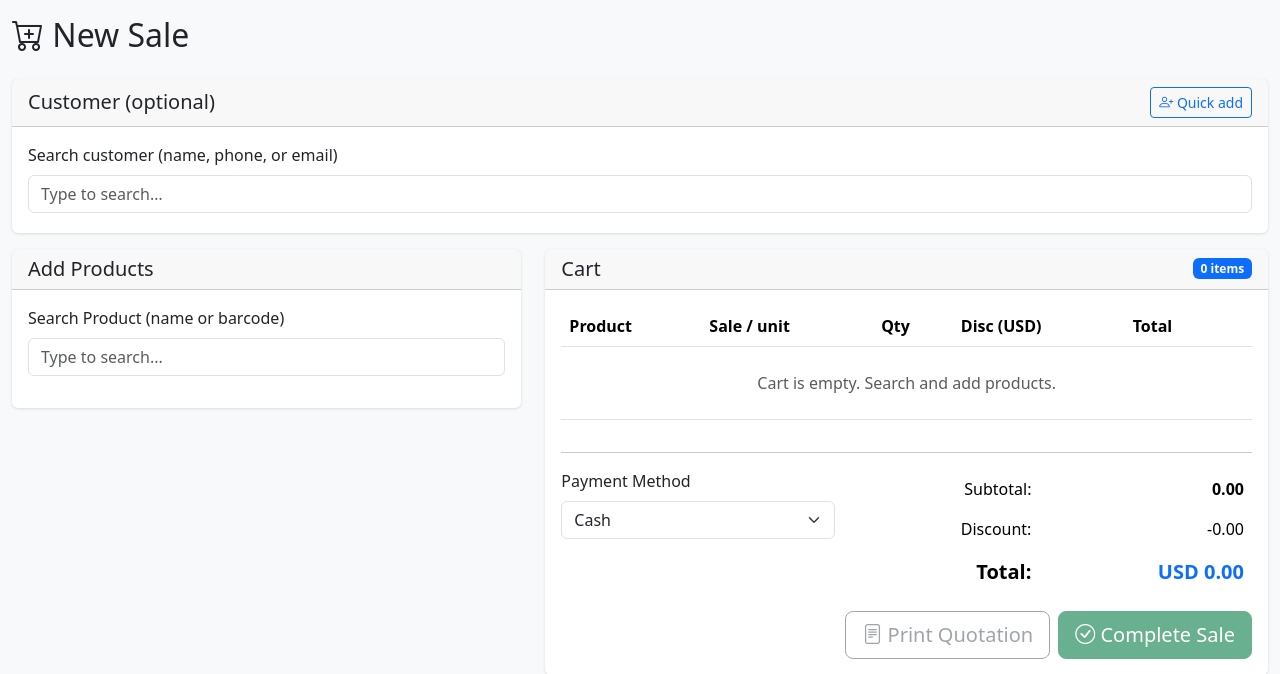
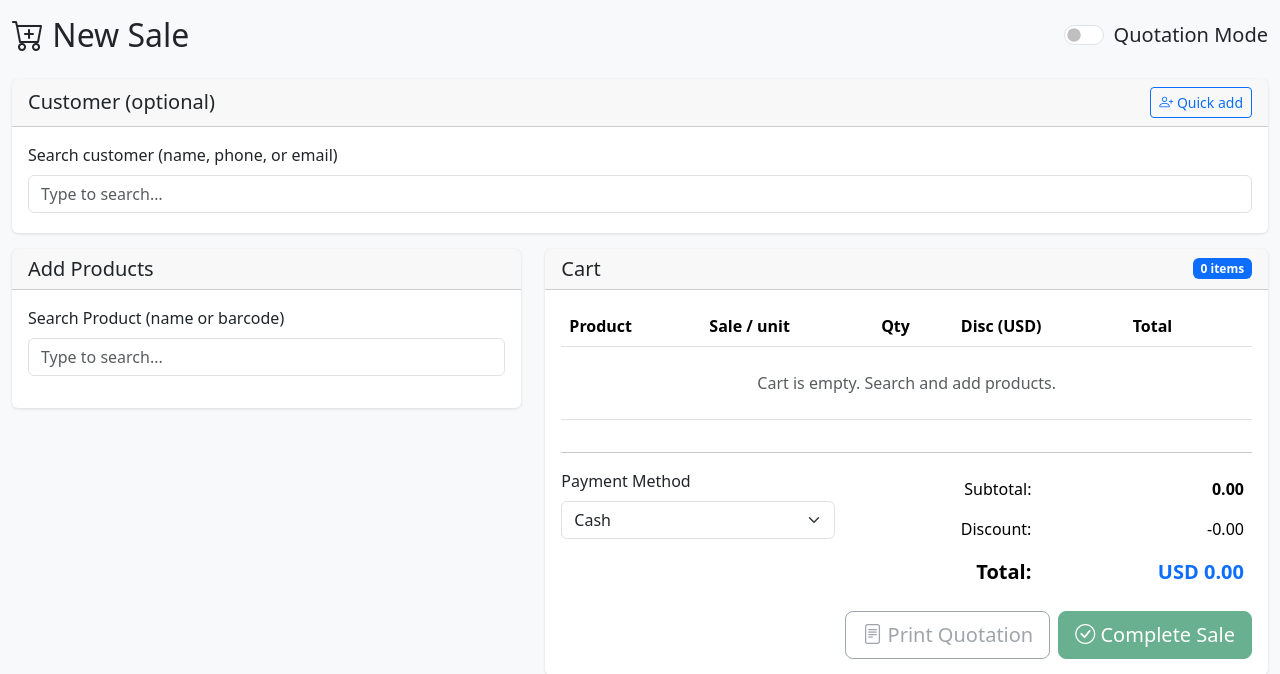
Before and after one commit to tfinity/litepos, a Flask app: page /invoices/create in a window 1280 px wide. Shown: the part 57-731 px from the top of the page. Run offline with Flask 3, Linux system fonts and the light colour scheme.

Commit message:
feat: quotation mode bypasses stock limits for out-of-stock or over-stock quotes

```diff
--- a/templates/invoice_create.html
+++ b/templates/invoice_create.html
@@ -1,7 +1,13 @@
 {% extends "base.html" %}
 {% block title %}New Sale{% endblock %}
 {% block content %}
-<h2 class="mb-4"><i class="bi bi-cart-plus"></i> New Sale</h2>
+<div class="d-flex align-items-center justify-content-between mb-4 flex-wrap gap-2">
+    <h2 class="mb-0" id="pageTitle"><i class="bi bi-cart-plus"></i> New Sale</h2>
+    <div class="form-check form-switch fs-5 mb-0">
+        <input class="form-check-input" type="checkbox" id="quotationModeToggle" onchange="onModeToggle()">
+        <label class="form-check-label" for="quotationModeToggle">Quotation Mode</label>
+    </div>
+</div>
 
 <div class="card mb-3">
     <div class="card-header d-flex justify-content-between align-items-center flex-wrap gap-2">
@@ -205,6 +211,22 @@ const CURRENCY = "{{ currency }}";
 let cart = [];
 let searchTimeout = null;
 let customerSearchTimeout = null;
+let quotationMode = false;
+
+function onModeToggle() {
+    quotationMode = document.getElementById('quotationModeToggle').checked;
+    const title = document.getElementById('pageTitle');
+    if (quotationMode) {
+        title.innerHTML = '<i class="bi bi-file-text"></i> New Quotation';
+        document.getElementById('submitBtn').style.display = 'none';
+        document.getElementById('quotationBtn').style.display = '';
+    } else {
+        title.innerHTML = '<i class="bi bi-cart-plus"></i> New Sale';
+        document.getElementById('submitBtn').style.display = '';
+        document.getElementById('quotationBtn').style.display = '';
+    }
+    renderCart();
+}
 
 function escapeHtml(s) {
     return String(s).replace(/&/g, '&amp;').replace(/</g, '&lt;').replace(/>/g, '&gt;').replace(/"/g, '&quot;');
@@ -394,7 +416,7 @@ function selectProduct(product) {
     document.getElementById('selStock').textContent = product.quantity;
     document.getElementById('selId').value = product.product_id;
     document.getElementById('selQty').value = 1;
-    document.getElementById('selQty').max = product.quantity;
+    document.getElementById('selQty').max = quotationMode ? 999999 : product.quantity;
     document.getElementById('selDiscount').value = 0;
     document.getElementById('selSalePrice').value = listCounter.toFixed(2);
     document.getElementById('discountWarning').style.display = 'none';
@@ -416,7 +438,7 @@ function addToCart() {
     const discAmt = parseFloat(document.getElementById('selDiscount').value) || 0;
     const maxStock = parseInt(document.getElementById('selStock').textContent);
 
-    if (qty <= 0 || qty > maxStock) {
+    if (qty <= 0 || (!quotationMode && qty > maxStock)) {
         alert('Invalid quantity. Available stock: ' + maxStock);
         return;
     }
@@ -431,7 +453,7 @@ function addToCart() {
     );
     if (existing) {
         const newQty = existing.quantity + qty;
-        if (newQty > maxStock) {
+        if (!quotationMode && newQty > maxStock) {
             alert('Total quantity exceeds stock. Available: ' + maxStock + ', In cart: ' + existing.quantity);
             return;
         }
@@ -469,7 +491,7 @@ function updateQty(index, newQty) {
         removeFromCart(index);
         return;
     }
-    if (newQty > item.max_stock) {
+    if (!quotationMode && newQty > item.max_stock) {
         alert('Exceeds available stock: ' + item.max_stock);
         return;
     }
@@ -531,8 +553,11 @@ function renderCart() {
             const listHint = Math.abs(item.unit_price - item.list_counter) > 1e-6
                 ? `<div class="small text-muted">List: ${CURRENCY} ${item.list_counter.toFixed(2)}</div>`
                 : '';
+            const stockHint = quotationMode && item.quantity > item.max_stock
+                ? `<div class="small text-warning"><i class="bi bi-exclamation-triangle"></i> Stock: ${item.max_stock}</div>`
+                : '';
             return `<tr>
-                <td>${item.product_name}${listHint}</td>
+                <td>${escapeHtml(item.product_name)}${listHint}${stockHint}</td>
                 <td>
                     <input type="number" class="form-control form-control-sm" style="width:95px"
                            value="${item.unit_price.toFixed(2)}" min="0" step="0.01"
@@ -555,6 +580,7 @@ function renderCart() {
         }).join('');
         document.getElementById('submitBtn').disabled = false;
         document.getElementById('quotationBtn').disabled = false;
+        if (quotationMode) document.getElementById('submitBtn').style.display = 'none';
     }
 
     const subtotal = cart.reduce((sum, item) => sum + (item.unit_price * item.quantity), 0);
```
